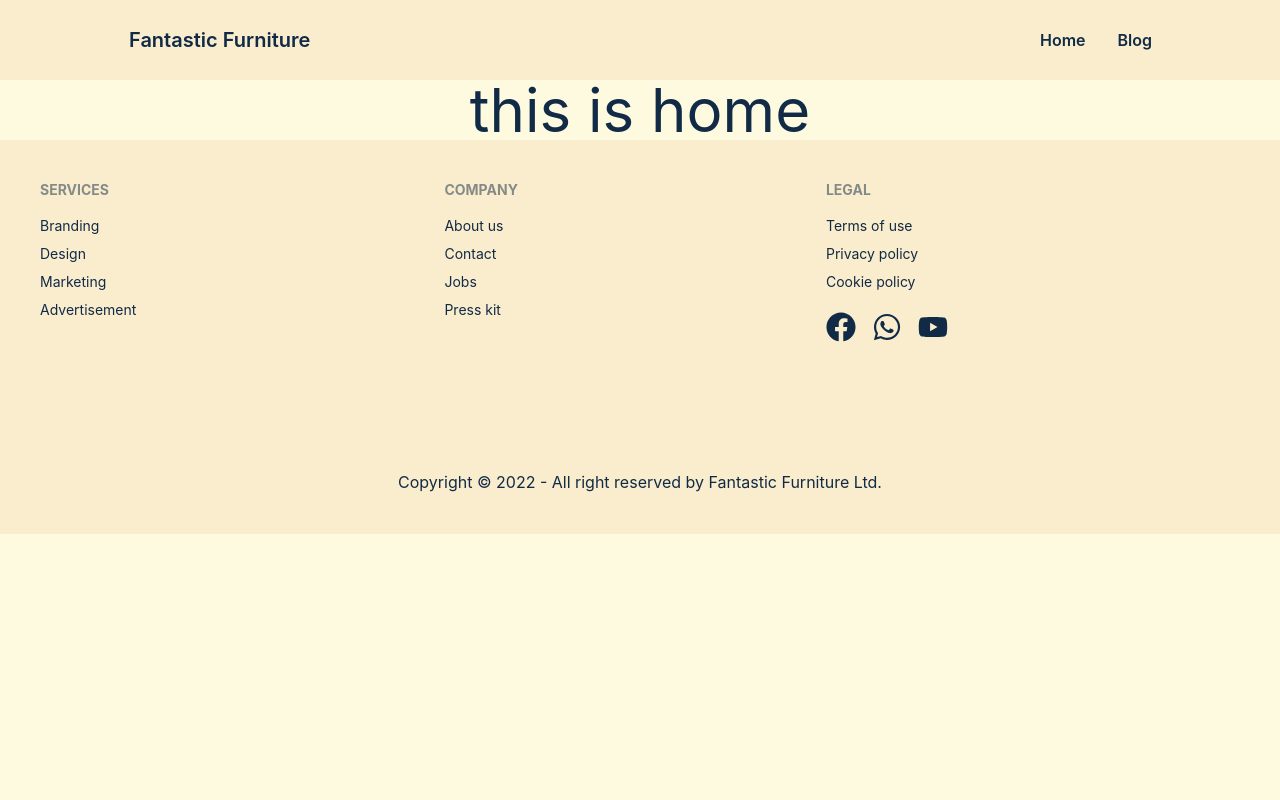
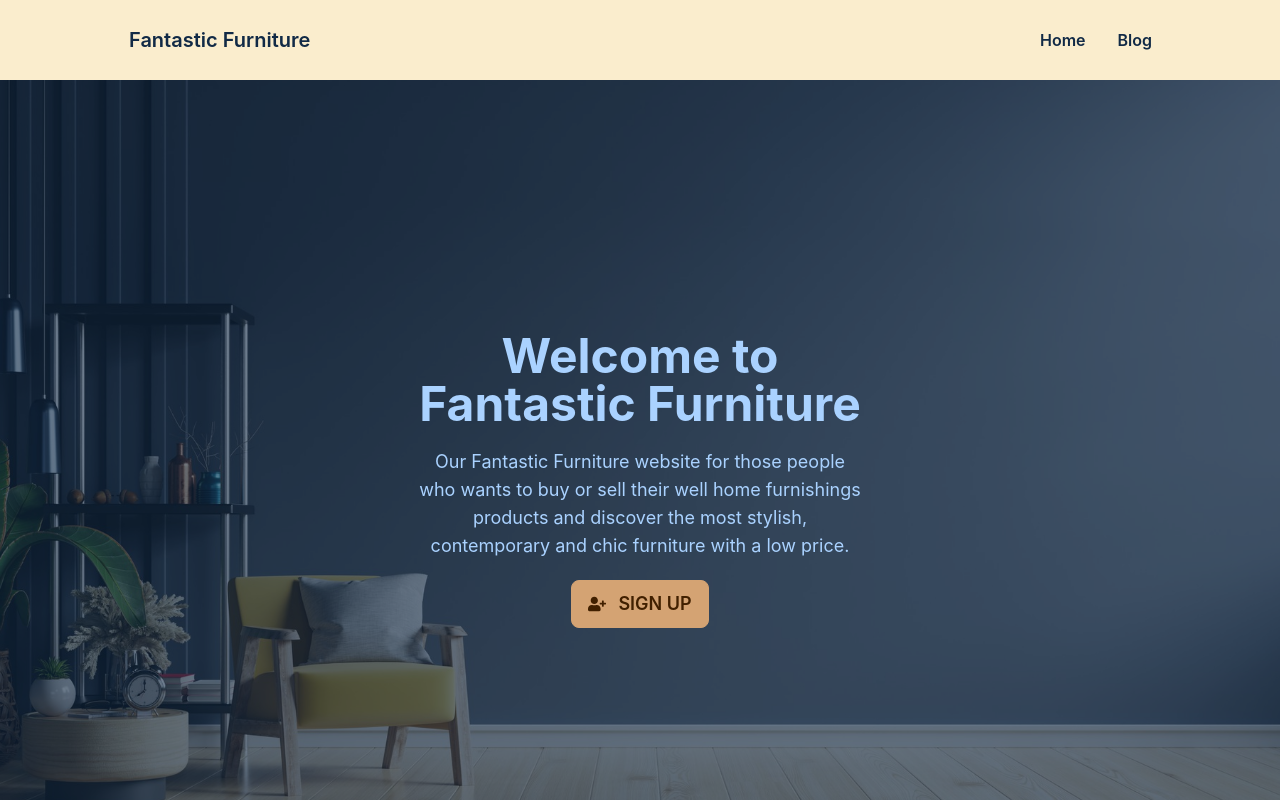
Before and after one commit to miavai649/assignment-12-client, a React (Create React App) app: page / in a window 1280 px wide. Shown: the top 800 px of the page. Built offline with nearby package versions, Linux system fonts and the light colour scheme.

Commit message:
home page banner added

```diff
--- /dev/null
+++ b/src/Pages/Home/Banner/Banner.js
@@ -0,0 +1,21 @@
+import React from 'react';
+import { FaUserPlus } from 'react-icons/fa';
+import { Link } from 'react-router-dom';
+import bannerImg from '../../../assets/images/banner/banner.jpg';
+
+const Banner = () => {
+    return (
+        <div className="hero min-h-screen" style={{ backgroundImage: `url(${bannerImg})` }}>
+  <div className="hero-overlay bg-opacity-60"></div>
+  <div className="hero-content text-center text-neutral-content">
+    <div className="max-w-md">
+      <h1 className="mb-5 text-5xl font-bold">Welcome to Fantastic Furniture</h1>
+      <p className="mb-5 text-lg">Our Fantastic Furniture website for those people who wants to buy or sell their well home furnishings products and discover the most stylish, contemporary and chic furniture with a low price.</p>
+      <Link to='/signup'><button className="btn btn-primary text-lg"><FaUserPlus className='mr-3'></FaUserPlus> Sign Up</button></Link>
+    </div>
+  </div>
+</div>
+    );
+};
+
+export default Banner;
--- a/src/Pages/Home/Home/Home.js
+++ b/src/Pages/Home/Home/Home.js
@@ -1,9 +1,10 @@
 import React from 'react';
+import Banner from '../Banner/Banner';
 
 const Home = () => {
     return (
         <div>
-            <h2 className='text-center text-6xl text-neutral'>this is home</h2>
+            <Banner></Banner>
         </div>
     );
 };
```
